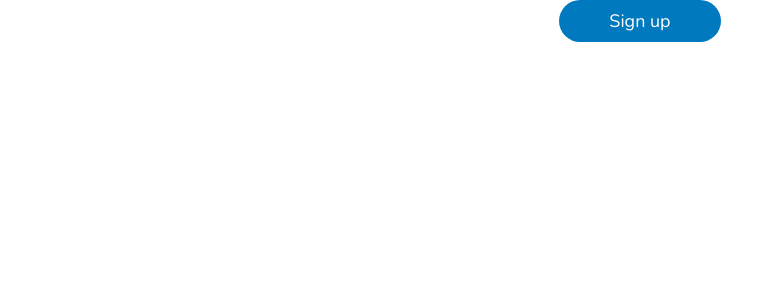
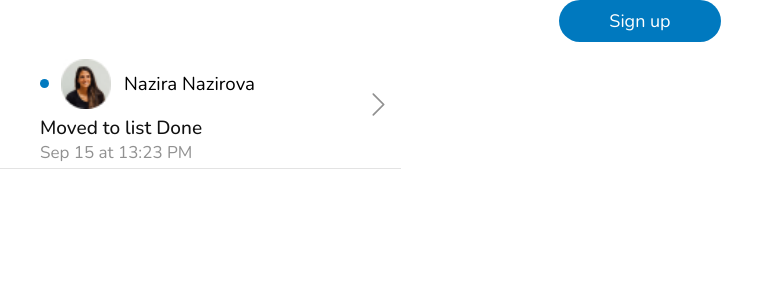
Before and after one commit to peaksoft-school/js6-task-tracker, a React (Create React App) app: page / in a window 1280 px wide. Shown: the top 300 px of the page, without its empty margins (0-784 px from the left). Built offline with nearby package versions, Linux system fonts and the light colour scheme.

Commit message:
i am add components/ui/notificationItem

```diff
--- a/src/App.js
+++ b/src/App.js
@@ -1,9 +1,11 @@
 import "./App.css";
 import Btn from "./Components/UI/Button";
+import NotificationItem from "./Components/UI/NotificationItem";
 function App() {
   return (
     <div className="App">
       <Btn color="#0079BF" title="Sign up" />
+      <NotificationItem />
     </div>
   );
 }
--- /dev/null
+++ b/src/Components/UI/NotificationItem.jsx
@@ -0,0 +1,69 @@
+import React from "react";
+import styled from "styled-components";
+import UserAvatar from "./UserAvatar";
+import UserName from "./UserName";
+import arrowSvg from "../../assets/icons/arrow.svg";
+
+const NotificationItem = ({ avatar, date, title }) => {
+  return (
+    <StyledNotificationItem>
+      <div>
+        <BlueIcon />
+        <UserAvatar />
+        <UserName />
+      </div>
+      <span>Moved to list Done</span>
+      <DateAdded>Sep 15 at 13:23 PM</DateAdded>
+      <StyledArrowIcon src={arrowSvg} />
+    </StyledNotificationItem>
+  );
+};
+
+export default NotificationItem;
+
+const StyledNotificationItem = styled.div`
+  position: relative;
+  display: flex;
+  flex-direction: column;
+  align-items: flex-start;
+  justify-content: space-evenly;
+  padding: 10px 40px 20px 40px;
+  width: 321px;
+  height: 96px;
+  border-bottom: 1px solid #e3e3e3;
+  font-family: "Nunito", sans-serif;
+
+  div {
+    display: flex;
+    align-items: center;
+    justify-content: space-between;
+    width: 215px;
+  }
+
+  span {
+    font-weight: 500;
+    font-size: 19px;
+    color: #111111;
+  }
+`;
+
+const DateAdded = styled.p`
+  color: #919191;
+  font-size: 17px;
+  margin: 0;
+`;
+
+const StyledArrowIcon = styled.img`
+  position: absolute;
+  width: 25px;
+  height: 25px;
+  right: 10px;
+  top: 50px;
+`;
+
+const BlueIcon = styled.span`
+  width: 9px;
+  height: 9px;
+  background: #0079bf;
+  border-radius: 50%;
+`;
--- a/src/Components/UI/UserAvatar.jsx
+++ b/src/Components/UI/UserAvatar.jsx
@@ -9,6 +9,6 @@ const UserAvatar = () => {
 export default UserAvatar;
 
 const StyledAvatarUser = styled.img`
-  width: 40px;
-  height: 40px;
+  width: 50px;
+  height: 50px;
 `;
--- a/src/Components/UI/UserName.jsx
+++ b/src/Components/UI/UserName.jsx
@@ -7,6 +7,7 @@ const UserName = () => {
 
 export default UserName;
 
-const StyledUserName = styled.h2`
-  font-weight: 500;
+const StyledUserName = styled.h3`
+  font-weight: 400;
+  display: inline;
 `;
--- a/src/index.css
+++ b/src/index.css
@@ -1,5 +1,3 @@
-
-
 body {
   margin: 0;
   padding: 0;
```
Also changed, not shown: src/assets/icons/arrow.svg (added).
